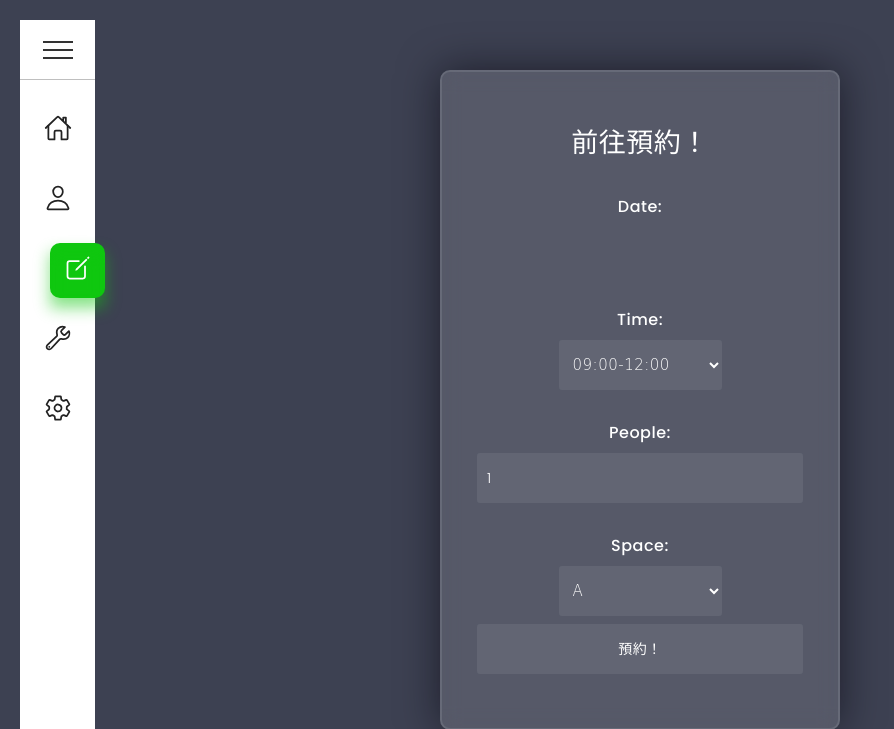
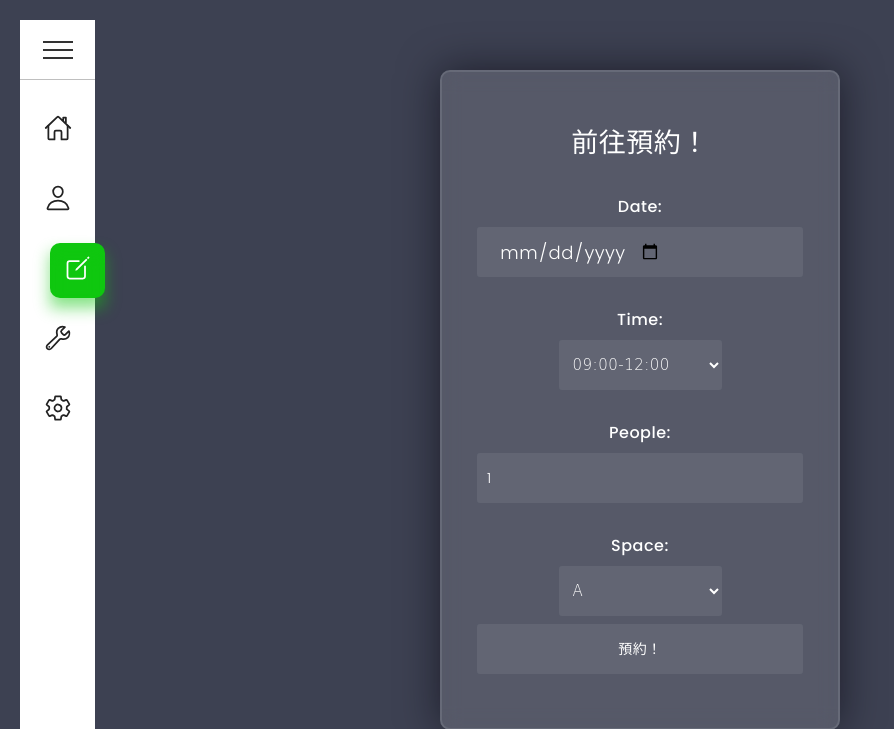
Before and after one commit to Station9586/Django_Final, a Django app: template templates/member/reserve.html in a window 1280 px wide. Shown: the top 729 px of the page, without its empty margins (0-894 px from the left). Run offline with Django 4.2, Linux system fonts and the light colour scheme; the template is opened without the code that fills it: values that come from a table or form of the project are taken from there, others are empty.

Commit message:
Update member_style CSS

```diff
--- a/static/style/member_style.css
+++ b/static/style/member_style.css
@@ -249,5 +249,4 @@ span#acc {
     margin-top: 8px;
     font-size: 18px;
     font-weight: 300;
-    visibility: hidden;
 }
```
